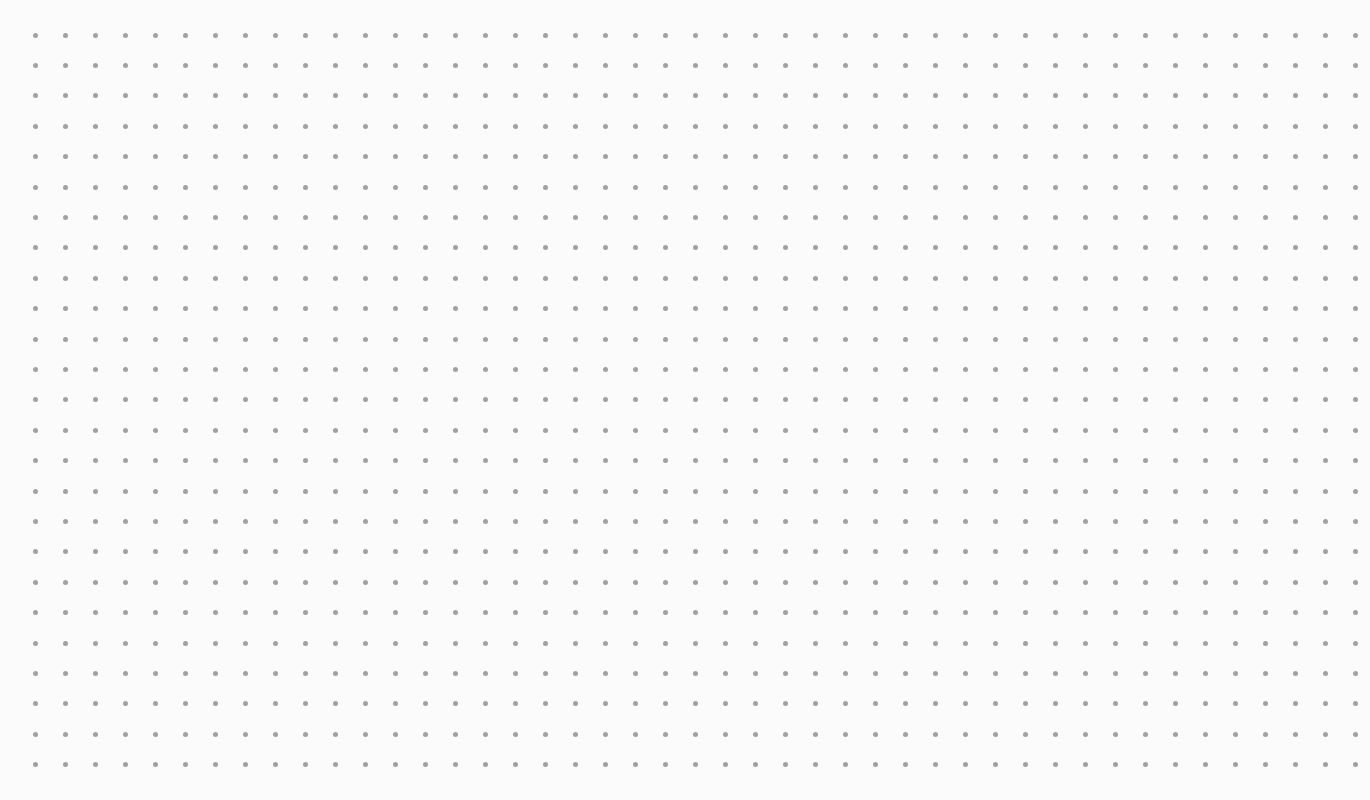
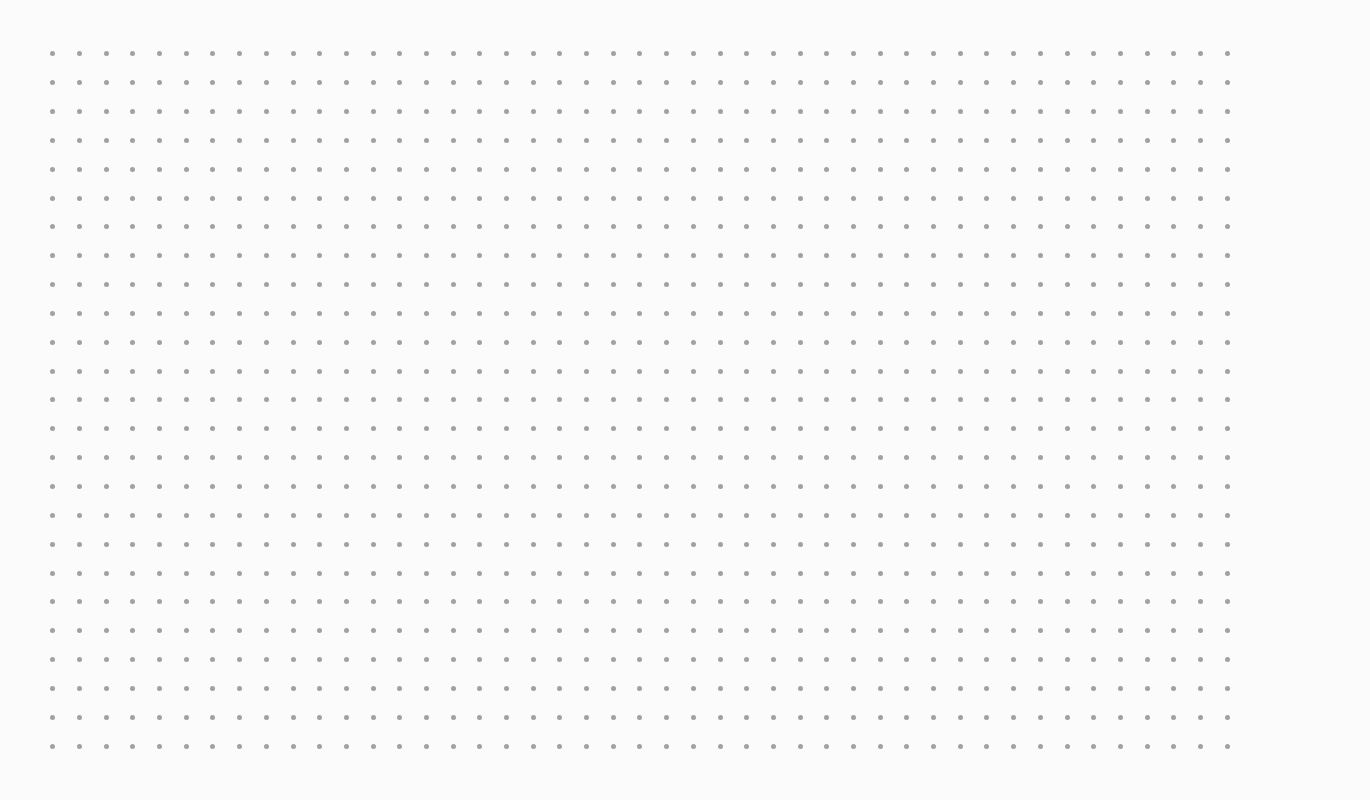
Before and after one commit to developerbola/aqua-war, a Next.js app in the folder client/: page / in a window 1280 px wide. Shown: the whole page, 1370 px wide, since content can reach past the window. Built offline with nearby package versions, Linux system fonts and the light colour scheme.

Commit message:
remove 3d land instead add 2d land

```diff
--- a/client/components/Block.tsx
+++ b/client/components/Block.tsx
@@ -1,6 +1,16 @@
+import { cn } from "@/lib/utils";
+import { useState } from "react";
+
 const Block = () => {
+  const [isActive, setIsActive] = useState(false);
   return (
-    <div className="size-[30px] grid place-items-center hover:bg-neutral-100 hover:rounded">
+    <div
+      className={cn(
+        "w-full h-full grid place-items-center hover:bg-neutral-100",
+        isActive && "bg-neutral-800 hover:bg-neutral-800"
+      )}
+      onClick={() => setIsActive(!isActive)}
+    >
       <div className="size-[5px] bg-neutral-400 rounded-full"></div>
     </div>
   );
--- a/client/parts/Game.tsx
+++ b/client/parts/Game.tsx
@@ -14,7 +14,7 @@ import {
   Ship,
   Cell,
   ShipPlacement,
-} from "@/app/lib";
+} from "@/lib/game";
 import { toast } from "sonner";
 
 interface Board {
--- a/client/parts/Land.tsx
+++ b/client/parts/Land.tsx
@@ -2,15 +2,16 @@
 import Block from "@/components/Block";
 
 const Land = () => {
-  // Define rows and columns count
   const rows = 25;
   const cols = 45;
 
   return (
     <div
-      className="grid h-screen w-full place-items-center p-5"
+      className="grid h-screen w-full p-10"
       style={{
-        gridTemplateColumns: `repeat(${cols}, auto)`,
+        gridTemplateColumns: `repeat(${cols}, 1fr)`,
+        gridTemplateRows: `repeat(${rows}, 1fr)`,
+        gap: "1px",
       }}
     >
       {Array.from({ length: rows * cols }).map((_, index) => (
```
Also changed, not shown: client/lib/game.ts (renamed from client/app/lib.ts).
